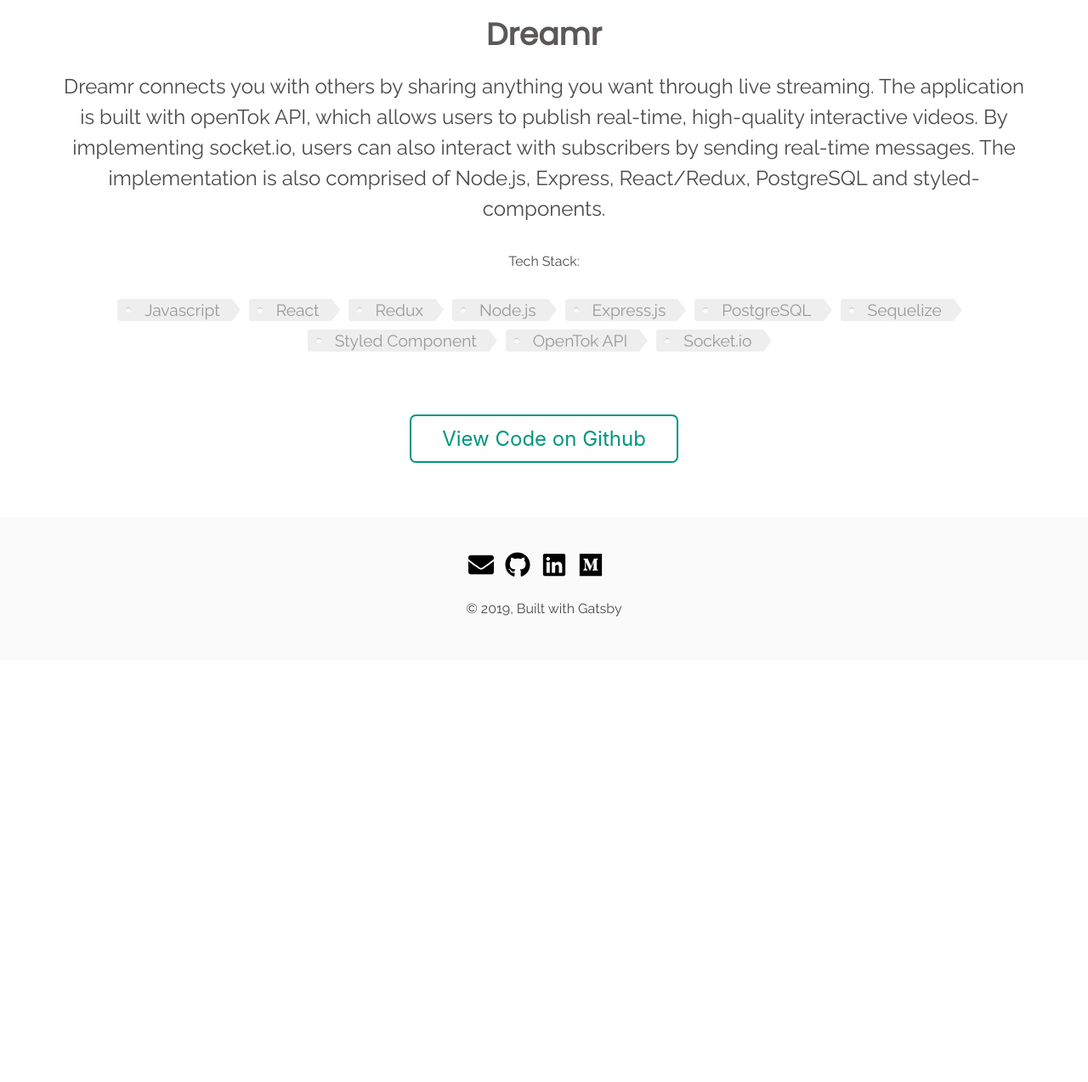
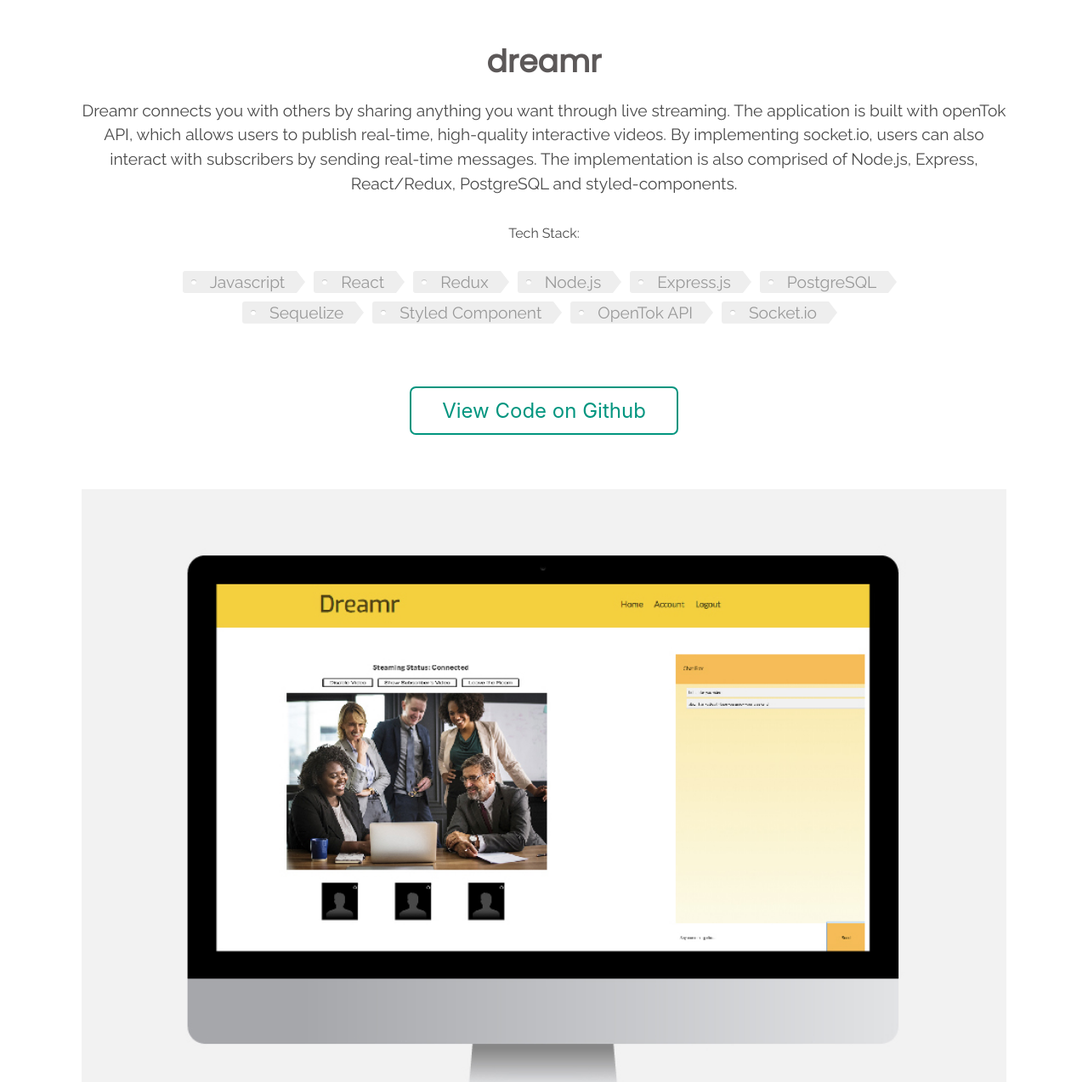
Before and after one commit to ryhoneydew/portfolio-website, a Gatsby site: page /dreamr in a window 1280 px wide. Shown: the part 96-1370 px from the top of the page at 85% size. Before the commit the page ends 917 px from the top, so only its background shows below. Built offline with nearby package versions, Linux system fonts and the light colour scheme; Gatsby itself is replaced by a stand-in of ours.

Commit message:
Revise the pages styling

```diff
--- a/src/components/style.scss
+++ b/src/components/style.scss
@@ -41,7 +41,7 @@
 
 p {
   font-family: $secondary-font;
-  font-size: 1.5rem;
+  font-size: 1.2rem;
 }
 
 nav {
@@ -565,3 +565,7 @@
 .tag:hover::after {
   border-left-color: #ee7752;
 }
+
+.page-container {
+  padding: 2rem;
+}
--- a/src/pages/design-work.js
+++ b/src/pages/design-work.js
@@ -81,7 +81,7 @@
       return (
         <>
           <Layout>
-            <div className="container is-12-mobile is-half-tablet is-one-third-desktop project-layout has-text-centered">
+            <div className=" page-container container is-12-mobile is-half-tablet is-one-third-desktop project-layout has-text-centered">
               <h1 className="title is-spaced is-size-3-desktop is-size-4-mobile">
                 design work
               </h1>
--- a/src/pages/dreamr.js
+++ b/src/pages/dreamr.js
@@ -1,18 +1,37 @@
 import React from 'react'
 import Layout from '../components/layout'
+import { graphql, StaticQuery } from 'gatsby'
+import Img from 'gatsby-image'
 
-const Dreamr = () => {
+const DREAMR_SCREEN_QUERY = graphql`
+  query {
+    dreamrScreen: file(relativePath: { eq: "dreamr-screen.jpg" }) {
+      childImageSharp {
+        fluid(maxWidth: 934) {
+          ...GatsbyImageSharpFluid
+        }
+      }
+    }
+  }
+`
+
+const Dreamr = () => (
+  <StaticQuery
+    query={DREAMR_SCREEN_QUERY}
+    render={data => {
       return (
+        <>
           <Layout>
-      <div className="container is-12-mobile is-half-tablet is-one-third-desktop project-layout has-text-centered">
-        <h1>Dreamr</h1>
+            <div className="page-container container is-12-mobile is-half-tablet is-one-third-desktop project-layout has-text-centered ">
+              <h1>dreamr</h1>
               <p>
-          Dreamr connects you with others by sharing anything you want through
-          live streaming. The application is built with openTok API, which
-          allows users to publish real-time, high-quality interactive videos. By
-          implementing socket.io, users can also interact with subscribers by
-          sending real-time messages. The implementation is also comprised of
-          Node.js, Express, React/Redux, PostgreSQL and styled-components.
+                Dreamr connects you with others by sharing anything you want
+                through live streaming. The application is built with openTok
+                API, which allows users to publish real-time, high-quality
+                interactive videos. By implementing socket.io, users can also
+                interact with subscribers by sending real-time messages. The
+                implementation is also comprised of Node.js, Express,
+                React/Redux, PostgreSQL and styled-components.
               </p>
               <section className="is-medium has-text-centered tech-container">
                 <div>
@@ -33,13 +52,20 @@
                 </div>
                 <div>
                   <a href="https://github.com/ryhoneydew/Dreamr-A-live-streaming-app">
-              <button className="intro-button">View Code on Github</button>
+                    <button className="intro-button">
+                      View Code on Github
+                    </button>
                   </a>
                 </div>
               </section>
+              <section>
+                <Img fluid={data.dreamrScreen.childImageSharp.fluid} />
+              </section>
             </div>
           </Layout>
+        </>
       )
-}
-
+    }}
+  />
+)
 export default Dreamr
--- a/src/pages/inside-track.js
+++ b/src/pages/inside-track.js
@@ -7,8 +7,8 @@
 const InsideTrack = () => {
   return (
     <Layout>
-      <div className="container is-12-mobile is-half-tablet is-one-third-desktop has-text-centered">
-        <h1 class="title is-spaced">Inside Track</h1>
+      <div className="page-container container is-12-mobile is-half-tablet is-one-third-desktop has-text-centered ">
+        <h1 class="title is-spaced">inside track</h1>
         <p>
           Inside Track is a step-counter app that lets you challenge your
           friends to races where the winner is determined by the greatest
```
Also changed, not shown: src/images/dreamr-screen.jpg (added). Lines whose indentation alone changed are shown as unchanged.
